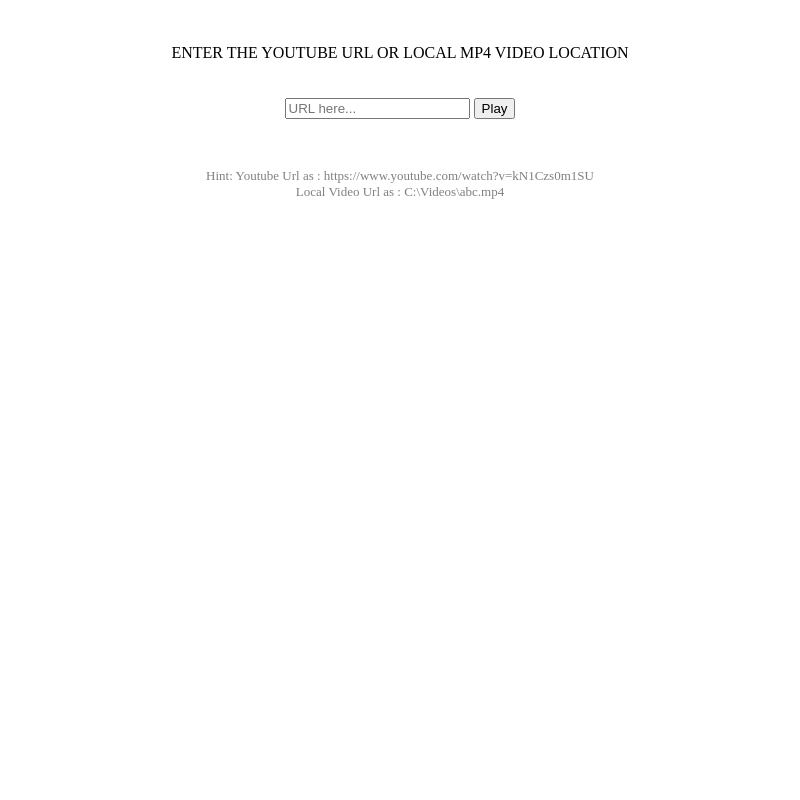
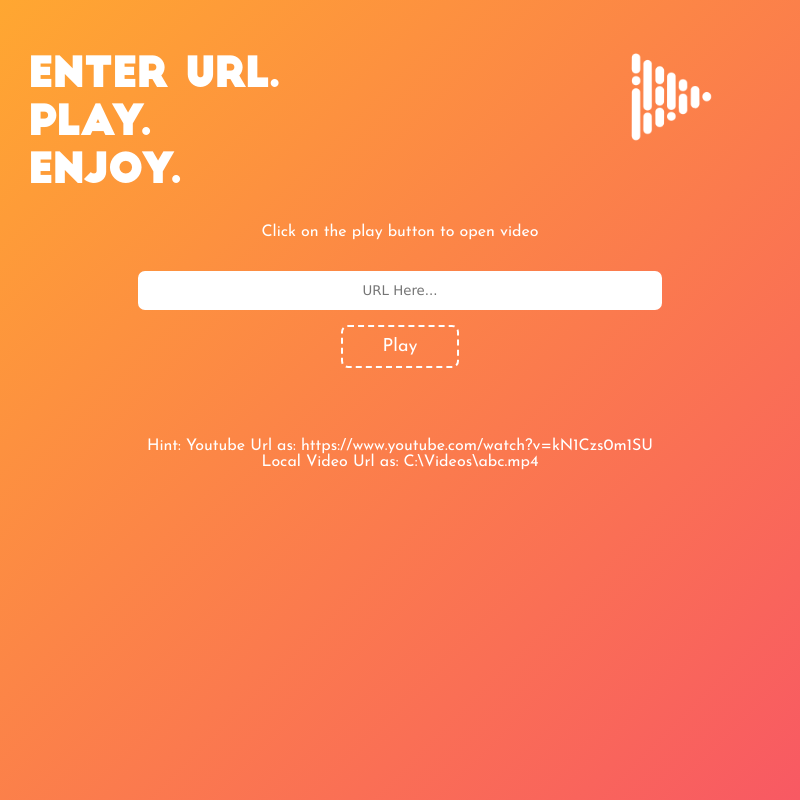
Before and after one commit to swatish17/video-player, an Electron app: page index.html in a window 800 px wide. Drawn offline with Linux system fonts and the light colour scheme.

Commit message:
Add files via upload

```diff
--- a/index.html
+++ b/index.html
@@ -3,19 +3,83 @@
 <head>
     <title>Video Docker</title>
     <meta charset="utf-8" />
+    <style>
+    body {
+        background: linear-gradient(to bottom right, #FFA731, #F85963) no-repeat center fixed;
+        background-size: cover;
+    }
+    h1 {
+        margin-left: 20px;
+        font-family: title;
+        font-size: 40px;
+        color: #ffffff;
+    }
+    p {
+        font-family: hint;
+        color: #ffffff;
+    }
+    img {
+        float: right;
+        width: 100px;
+        height: 100px;
+        margin-right: 75px;
+        margin-top: 20px;
+    }
+    #videoUrl {
+        border-radius: 7px;
+        border-style: solid;
+        border-color: #ffffff;
+        padding: 10px;
+        width: 500px;
+        text-align: center;
+        margin: 15px 0px;
+        color: #000;
+        font-family:'Lucida Sans', 'Lucida Sans Regular', 'Lucida Grande', 'Lucida Sans Unicode', Geneva, Verdana, sans-serif;
+    }
+    #loadVideo {
+        background-color: transparent;
+        border-color: #ffffff;
+        border-style: dashed;
+        border-width: 2px;
+        border-radius: 7px;
+        padding: 10px 40px;
+        font-family: hint;
+        font-size: 18px;
+        color: #ffffff;
+
+        -webkit-transition-duration: 0.4s;
+    }
+    #loadVideo:hover {
+        color: #F85963;
+        background-color: #ffffff;
+    }
+
+
+    @font-face {
+        font-family: title;
+        src: url(./fonts/BIGJOHN.otf);
+    }
+    @font-face {
+        font-family: hint;
+        src: url(./fonts/JosefinSans.ttf);
+    }
+    </style>
 </head>
 <body>
     <div id="input" >
-        <center>
-            <br><br>
-            ENTER THE YOUTUBE URL OR LOCAL MP4 VIDEO LOCATION
-            <br><br><br>
-            <input id="videoUrl" type="text" placeholder="URL here...">
+            <br>
+            <img src="./images/icon.png">
+            <h1>ENTER URL.<br>PLAY.<br>ENJOY.<br></h1>
+            <center>
+            <p>Click on the play button to open video</p>
+            <input id="videoUrl" type="text" placeholder="URL Here...">
+            <br>
             <button id="loadVideo" onclick="fetchURL()">Play</button>
-            <br><br><br>
-            <p style="font-size: 13px; color: gray;">Hint: Youtube Url as : https://www.youtube.com/watch?v=kN1Czs0m1SU<br>
-            Local Video Url as : C:\Videos\abc.mp4</p>
-            <br>
+            <br><br><br><br>
+            <footer>
+            <p>Hint: Youtube Url as: https://www.youtube.com/watch?v=kN1Czs0m1SU
+            <br>Local Video Url as: C:\Videos\abc.mp4</p>
+            </footer>
         </center>
     </div>
 </body>
@@ -24,7 +88,6 @@
     var videoUrl;
     function fetchURL() {
         videoUrl = document.getElementById('videoUrl').value;
-        // document.getElementById('video').setAttribute('src', videoUrl);
         ipcRenderer.send('video:url', videoUrl);
     }
 </script>
```
Also changed, not shown: fonts/BIGJOHN.otf (added), fonts/JosefinSans.ttf (added), images/icon.png (added), screenshots/screenshot_main.jpg.
